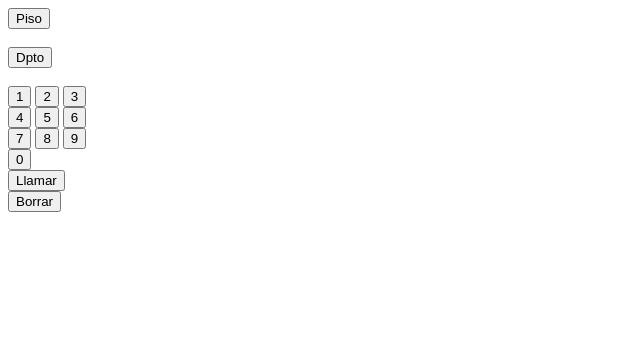
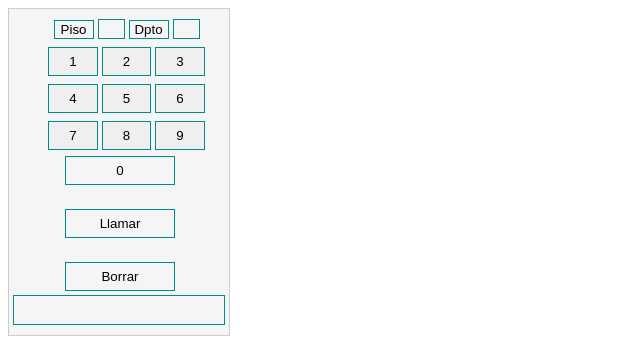
Before and after one commit to danielg2017/portero, a plain HTML site: page index.html in a window 1280 px wide. Shown: the whole page, without its empty margins (0-640 px from the left). Drawn offline with Linux system fonts and the light colour scheme; the site is published under a folder, as on GitHub Pages, so addresses that start at the root find nothing.

Commit message:
correcion ruta css

```diff
--- a/index.html
+++ b/index.html
@@ -6,7 +6,7 @@
     <meta http-equiv="X-UA-Compatible" content="IE=edge" />
     <meta name="viewport" content="width=device-width, initial-scale=1.0" />
     <title>Portero</title>
-    <link rel="stylesheet" type="text/css" href="/style.css" media="screen" />
+    <link rel="stylesheet" type="text/css" href="style.css" media="screen" />
     <script defer src="portero.js"></script>
 </head>
 
```
